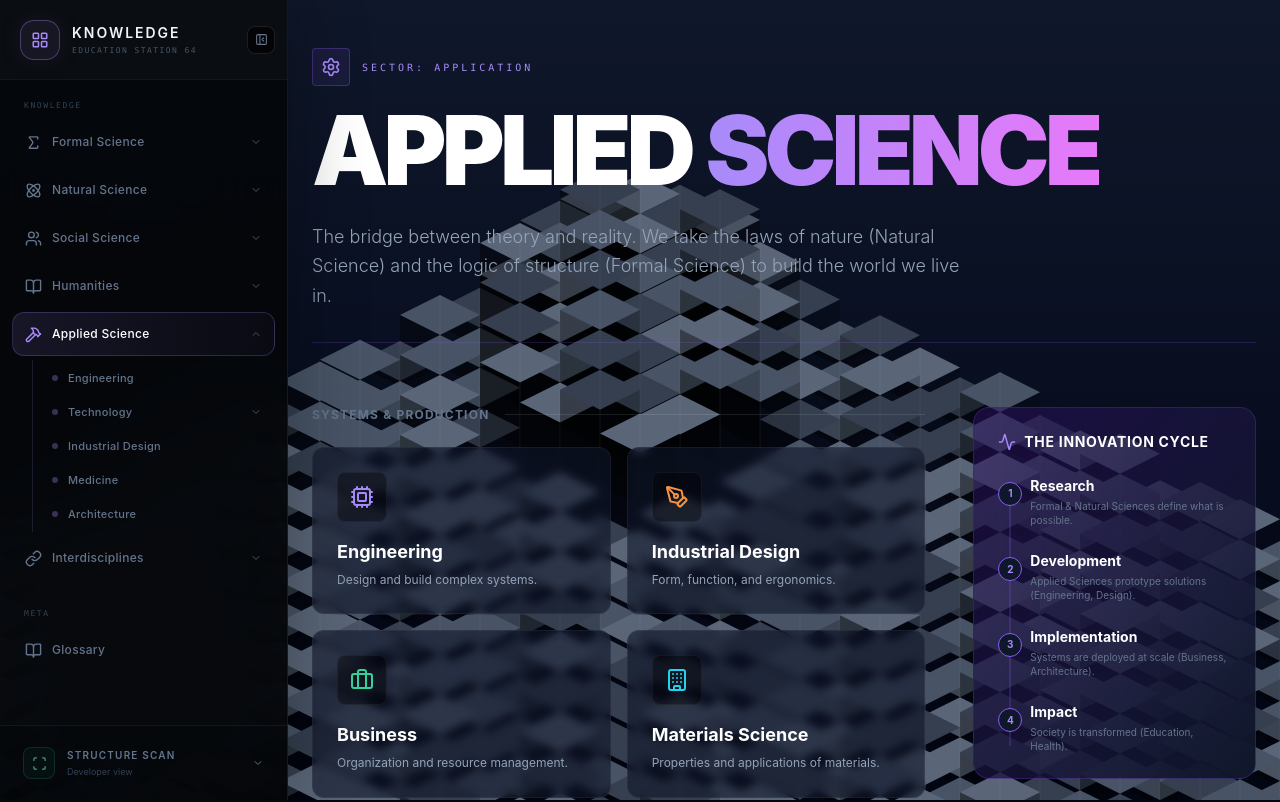
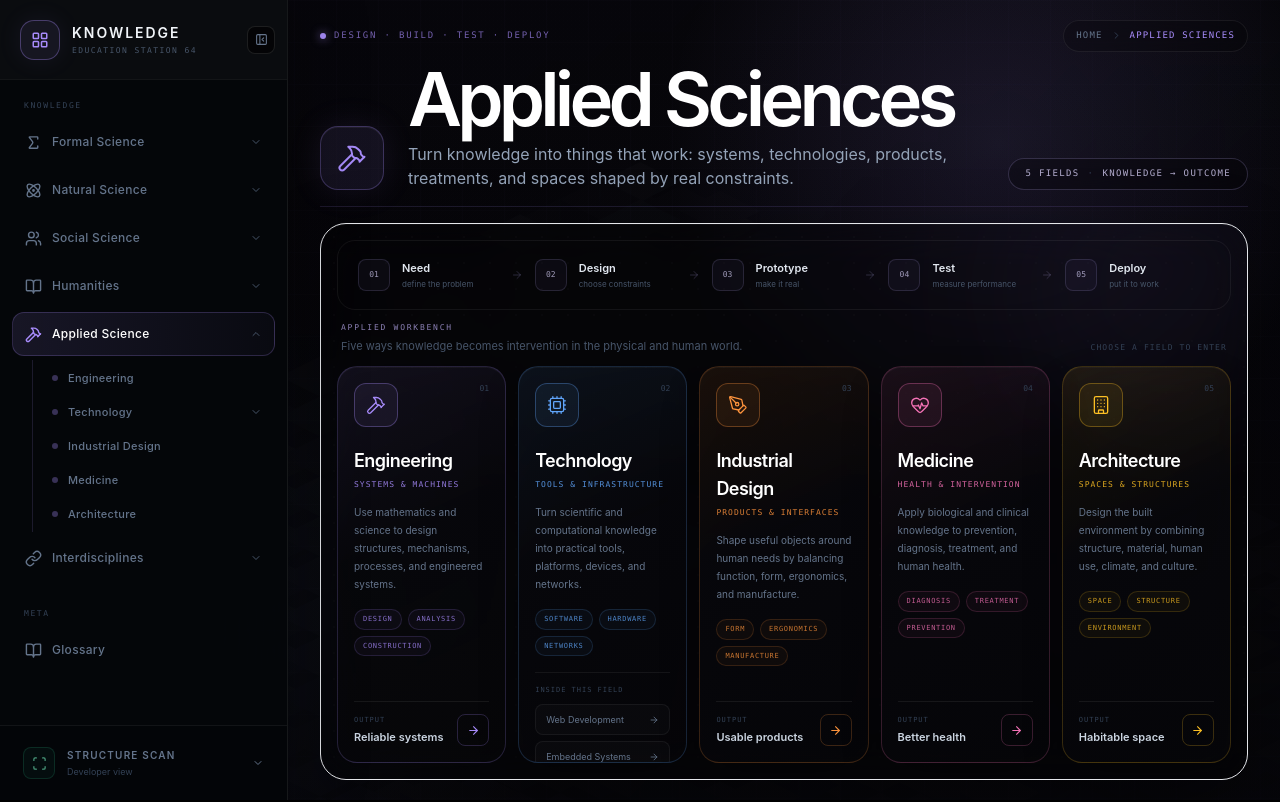
Before and after one commit to nickf723/ed-dev, a Next.js app: page /applied-science in a window 1280 px wide. Shown: the top 802 px of the page. Built offline with nearby package versions, Linux system fonts and the light colour scheme.

Commit message:
Rebuild Applied Science workbench

```diff
--- a/app/applied-science/page.tsx
+++ b/app/applied-science/page.tsx
@@ -1,146 +1,307 @@
-"use client";
 import Link from "next/link";
-import { motion } from "framer-motion";
+import {
+  ArrowRight,
+  Building,
+  Cpu,
+  Hammer,
+  HeartPulse,
+  PenTool,
+  type LucideIcon,
+} from "lucide-react";
+import DomainPageHeader from "@/app/_components/DomainPageHeader";
+import { curriculumRegistry } from "@/lib/curriculum/registry";
 import InfrastructureBackground from "./InfrastructureBackground";
-import {
-  Cpu, HeartPulse, Briefcase, Wheat,
-  Building, GraduationCap, Library, PenTool,
-  Settings, ArrowRight, Activity
-} from "lucide-react";
+
+type FieldPresentation = {
+  icon: LucideIcon;
+  rgb: string;
+  shortLabel: string;
+  description: string;
+  output: string;
+  tags: readonly string[];
+};
+
+type AppliedField = {
+  id: string;
+  label: string;
+  href: string;
+  status?: "active" | "placeholder";
+  children: readonly {
+    id: string;
+    label: string;
+    href: string;
+  }[];
+} & FieldPresentation;
+
+const PRESENTATION: Record<string, FieldPresentation> = {
+  "applied.engineering": {
+    icon: Hammer,
+    rgb: "167, 139, 250",
+    shortLabel: "Systems & machines",
+    description:
+      "Use mathematics and science to design structures, mechanisms, processes, and engineered systems.",
+    output: "Reliable systems",
+    tags: ["design", "analysis", "construction"],
+  },
+  "applied.technology": {
+    icon: Cpu,
+    rgb: "96, 165, 250",
+    shortLabel: "Tools & infrastructure",
+    description:
+      "Turn scientific and computational knowledge into practical tools, platforms, devices, and networks.",
+    output: "Working technology",
+    tags: ["software", "hardware", "networks"],
+  },
+  "applied.industrial-design": {
+    icon: PenTool,
+    rgb: "251, 146, 60",
+    shortLabel: "Products & interfaces",
+    description:
+      "Shape useful objects around human needs by balancing function, form, ergonomics, and manufacture.",
+    output: "Usable products",
+    tags: ["form", "ergonomics", "manufacture"],
+  },
+  "applied.medicine": {
+    icon: HeartPulse,
+    rgb: "244, 114, 182",
+    shortLabel: "Health & intervention",
+    description:
+      "Apply biological and clinical knowledge to prevention, diagnosis, treatment, and human health.",
+    output: "Better health",
+    tags: ["diagnosis", "treatment", "prevention"],
+  },
+  "applied.architecture": {
+    icon: Building,
+    rgb: "251, 191, 36",
+    shortLabel: "Spaces & structures",
+    description:
+      "Design the built environment by combining structure, material, human use, climate, and culture.",
+    output: "Habitable space",
+    tags: ["space", "structure", "environment"],
+  },
+};
+
+const STAGES = [
+  { index: "01", label: "Need", detail: "define the problem" },
+  { index: "02", label: "Design", detail: "choose constraints" },
+  { index: "03", label: "Prototype", detail: "make it real" },
+  { index: "04", label: "Test", detail: "measure performance" },
+  { index: "05", label: "Deploy", detail: "put it to work" },
+] as const;
 
 export default function AppliedSciencePage() {
-  const domains = [
-    {
-      category: "Systems & Production",
-      items: [
-        { id: 'engineering', title: 'Engineering', href: '/applied-science/engineering', icon: Cpu, color: 'text-violet-400', desc: 'Design and build complex systems.' },
-        { id: 'design', title: 'Industrial Design', href: '/applied-science/industrial-design', icon: PenTool, color: 'text-orange-400', desc: 'Form, function, and ergonomics.' },
-        { id: 'business', title: 'Business', href: '/applied-science/business', icon: Briefcase, color: 'text-emerald-400', desc: 'Organization and resource management.' },
-        { id: 'materials', title: 'Materials Science', href: '/applied-science/materials-science', icon: Building, color: 'text-cyan-400', desc: 'Properties and applications of materials.' },
-      ]
-    },
-    {
-      category: "Life & Environment",
-      items: [
-        { id: 'health', title: 'Health', href: '/applied-science/health', icon: HeartPulse, color: 'text-rose-400', desc: 'Healing and physiology.' },
-        { id: 'agriculture', title: 'Agriculture', href: '/applied-science/agriculture', icon: Wheat, color: 'text-green-400', desc: 'Cultivation and food systems.' },
-      ]
-    },
-    {
-      category: "Society & Information",
-      items: [
-        { id: 'architecture', title: 'Architecture', href: '/applied-science/architecture', icon: Building, color: 'text-amber-400', desc: 'The built environment.' },
-        { id: 'education', title: 'Education', href: '/applied-science/education', icon: GraduationCap, color: 'text-blue-400', desc: 'Pedagogy and learning systems.' },
-        { id: 'library', title: 'Library Science', href: '/applied-science/library-science', icon: Library, color: 'text-cyan-400', desc: 'Organization of information.' },
-      ]
-    }
-  ];
+  const applied = curriculumRegistry
+    .allDomains()
+    .find((domain) => domain.domainId === "applied");
+
+  if (!applied) {
+    throw new Error("Applied Science is missing from the curriculum registry.");
+  }
+
+  const fields: AppliedField[] = applied.children.map((node) => {
+    const presentation = PRESENTATION[node.id] ?? {
+      icon: Hammer,
+      rgb: "167, 139, 250",
+      shortLabel: "Knowledge in action",
+      description: node.description ?? `Apply knowledge through ${node.label}.`,
+      output: "Practical outcomes",
+      tags: ["apply", "test", "build"],
+    };
+
+    return {
+      id: node.id,
+      label: node.label,
+      href: node.href,
+      status: node.status,
+      children: (node.children ?? []).map((child) => ({
+        id: child.id,
+        label: child.label,
+        href: child.href,
+      })),
+      ...presentation,
+    };
+  });
 
   return (
-    <main className="relative min-h-screen bg-gray-950 text-slate-200 overflow-hidden font-sans selection:bg-violet-500/30">
-      <InfrastructureBackground />
-      <div className="absolute inset-0 bg-radial-vignette opacity-50 pointer-events-none" />
+    <main className="relative min-h-screen overflow-x-hidden bg-[#07060a] text-slate-100 selection:bg-violet-400/25 xl:h-screen xl:overflow-hidden">
+      <div className="pointer-events-none fixed inset-0 z-0 opacity-25 saturate-75">
+        <InfrastructureBackground />
+      </div>
+      <div className="pointer-events-none fixed inset-0 z-0 bg-[radial-gradient(circle_at_78%_18%,rgba(167,139,250,0.14),transparent_28%),radial-gradient(circle_at_18%_82%,rgba(96,165,250,0.07),transparent_28%),linear-gradient(135deg,rgba(7,6,10,0.76),rgba(5,5,8,0.93))]" />
+      <div className="pointer-events-none fixed inset-0 z-[1] opacity-55 [background-image:linear-gradient(rgba(167,139,250,0.026)_1px,transparent_1px),linear-gradient(90deg,rgba(167,139,250,0.026)_1px,transparent_1px)] [background-size:42px_42px]" />
+      <div className="pointer-events-none fixed inset-0 z-[1] bg-[linear-gradient(to_bottom,rgba(7,6,10,0.03),rgba(7,6,10,0.58))]" />
 
-      <div className="relative z-10 container mx-auto px-6 py-12">
-        {/* HERO HUD */}
-        <header className="mb-16 border-b border-violet-500/20 pb-8">
-          <div className="flex items-center gap-3 mb-4">
-            <div className="p-2 bg-violet-500/10 border border-violet-500/30 rounded">
-              <Settings className="text-violet-400 animate-spin-slow" size={20} />
+      <div className="relative z-10 mx-auto flex min-h-screen w-full max-w-[1500px] flex-col px-4 py-4 sm:px-6 xl:h-screen xl:min-h-0 xl:px-8 xl:py-5">
+        <DomainPageHeader
+          breadcrumbs={[
+            { label: "Home", href: "/" },
+            { label: "Applied Sciences" },
+          ]}
+          eyebrow="Design · Build · Test · Deploy"
+          icon={Hammer}
+          title={<span>Applied Sciences</span>}
+          subtitle="Turn knowledge into things that work: systems, technologies, products, treatments, and spaces shaped by real constraints."
+          accentRgb="167, 139, 250"
+          titleClassName="text-[clamp(3.2rem,5.8vw,5.9rem)] font-semibold leading-[0.84] tracking-[-0.065em] text-white"
+          iconClassName="rounded-[18px]"
+          aside={
+            <div className="flex items-center gap-2 rounded-full border border-violet-300/20 bg-black/25 px-4 py-2 font-mono text-[9px] uppercase tracking-[0.15em] text-violet-200/80 backdrop-blur-md">
+              <span>{fields.length} fields</span>
+              <span className="text-slate-700">·</span>
+              <span>knowledge → outcome</span>
             </div>
-            <span className="text-[10px] font-mono uppercase tracking-[0.3em] text-violet-400">
-              Sector: Application
-            </span>
-          </div>
-          <h1 className="text-6xl md:text-8xl font-black text-white tracking-tighter uppercase leading-none">
-            APPLIED <span className="text-transparent bg-clip-text bg-gradient-to-r from-violet-400 to-fuchsia-400">SCIENCE</span>
-          </h1>
-          <p className="mt-6 text-slate-400 max-w-2xl text-lg leading-relaxed font-light">
-            The bridge between theory and reality. We take the laws of nature (Natural Science) and the logic of structure (Formal Science) to build the world we live in.
-          </p>
-        </header>
+          }
+        />
 
-        {/* DOMAIN DASHBOARD */}
-        <div className="grid grid-cols-1 lg:grid-cols-12 gap-12">
+        <section className="relative mt-4 flex min-h-0 flex-1 flex-col overflow-hidden rounded-[26px] border border-violet-300/18 bg-black/[0.28] p-3 shadow-[inset_0_1px_0_rgba(255,255,255,0.04),0_28px_80px_rgba(0,0,0,0.30)] backdrop-blur-xl sm:p-4">
+          <div className="pointer-events-none absolute inset-0 opacity-45 [background-image:radial-gradient(circle_at_center,rgba(255,255,255,0.04)_1px,transparent_1.5px)] [background-size:26px_26px]" />
+          <div className="pointer-events-none absolute -right-20 -top-24 h-80 w-80 rounded-full bg-violet-400/[0.045] blur-3xl" />
 
-          {/* LEFT: THE DOMAIN MATRIX */}
-          <div className="lg:col-span-8 space-y-12">
-            {domains.map((section) => (
-              <section key={section.category}>
-                <h3 className="text-xs font-bold text-slate-500 uppercase tracking-widest mb-6 flex items-center gap-4">
-                  {section.category} <div className="h-px flex-1 bg-white/10" />
-                </h3>
-                <div className="grid grid-cols-1 md:grid-cols-2 gap-4">
-                  {section.items.map((item) => (
-                    <Link key={item.id} href={item.href} className="group relative p-6 bg-slate-900/60 border border-white/5 hover:border-violet-500/50 rounded-xl transition-all hover:-translate-y-1 backdrop-blur-sm">
-                      <div className="flex items-start justify-between mb-4">
-                        <div className={`p-3 rounded-lg bg-black/40 border border-white/5 ${item.color}`}>
-                          <item.icon size={24} />
-                        </div>
-                        <ArrowRight size={16} className="text-slate-600 group-hover:text-violet-400 transition-colors -translate-x-2 opacity-0 group-hover:opacity-100 group-hover:translate-x-0" />
-                      </div>
-                      <h4 className="text-lg font-bold text-white mb-1">{item.title}</h4>
-                      <p className="text-xs text-slate-400 leading-relaxed">{item.desc}</p>
-                    </Link>
-                  ))}
-                </div>
-              </section>
+          <div className="relative grid shrink-0 gap-2 rounded-[18px] border border-white/[0.06] bg-[#09080d]/72 p-2 md:grid-cols-5">
+            {STAGES.map((stage, index) => (
+              <div key={stage.label} className="relative flex items-center gap-3 rounded-[13px] px-3 py-2.5">
+                {index < STAGES.length - 1 ? (
+                  <ArrowRight
+                    size={12}
+                    className="absolute -right-2 top-1/2 z-10 hidden -translate-y-1/2 text-violet-300/20 md:block"
+                  />
+                ) : null}
+                <span className="flex h-8 w-8 shrink-0 items-center justify-center rounded-lg border border-violet-300/15 bg-violet-400/[0.045] font-mono text-[8px] text-violet-200/70">
+                  {stage.index}
+                </span>
+                <span className="min-w-0">
+                  <strong className="block text-[11px] font-semibold text-slate-200">{stage.label}</strong>
+                  <span className="mt-0.5 block text-[8px] text-slate-600">{stage.detail}</span>
+                </span>
+              </div>
             ))}
           </div>
 
-          {/* RIGHT: INNOVATION SIDEBAR */}
-          <div className="lg:col-span-4 space-y-8">
-            {/* Widget: The Innovation Cycle */}
-            <div className="p-6 rounded-2xl bg-gradient-to-br from-violet-950/50 to-slate-900 border border-violet-500/20">
-              <div className="flex items-center gap-2 mb-6">
-                <Activity size={18} className="text-violet-400" />
-                <h3 className="font-bold text-white text-sm uppercase tracking-wider">The Innovation Cycle</h3>
-              </div>
-
-              <div className="space-y-6 relative">
-                {/* Connecting Line */}
-                <div className="absolute left-[11px] top-2 bottom-2 w-0.5 bg-violet-500/20" />
-
-                {[
-                  { title: "Research", desc: "Formal & Natural Sciences define what is possible." },
-                  { title: "Development", desc: "Applied Sciences prototype solutions (Engineering, Design)." },
-                  { title: "Implementation", desc: "Systems are deployed at scale (Business, Architecture)." },
-                  { title: "Impact", desc: "Society is transformed (Education, Health)." }
-                ].map((step, i) => (
-                  <div key={step.title} className="relative pl-8">
-                    <div className="absolute left-0 top-1.5 w-6 h-6 rounded-full bg-slate-900 border border-violet-500 text-[10px] flex items-center justify-center text-violet-400 font-bold z-10">
-                      {i + 1}
-                    </div>
-                    <h4 className="text-sm font-bold text-white">{step.title}</h4>
-                    <p className="text-[10px] text-slate-500 leading-snug mt-1">{step.desc}</p>
-                  </div>
-                ))}
-              </div>
+          <div className="relative mt-3 flex items-end justify-between gap-4 px-1">
+            <div>
+              <div className="font-mono text-[8px] uppercase tracking-[0.22em] text-violet-300/70">Applied workbench</div>
+              <p className="mt-1 text-[11px] text-slate-600">Five ways knowledge becomes intervention in the physical and human world.</p>
             </div>
-
-            {/* Widget: Interdisciplinary Links */}
-            <div className="p-6 rounded-2xl bg-black/40 border border-white/10">
-              <h3 className="font-bold text-white text-sm mb-4">Core Dependencies</h3>
-              <div className="flex flex-wrap gap-2">
-                <Badge text="Physics → Engineering" color="bg-emerald-500/10 text-emerald-400 border-emerald-500/20" />
-                <Badge text="Biology → Medicine" color="bg-rose-500/10 text-rose-400 border-rose-500/20" />
-                <Badge text="Math → Computer Sci" color="bg-cyan-500/10 text-cyan-400 border-cyan-500/20" />
-                <Badge text="Psychology → Education" color="bg-amber-500/10 text-amber-400 border-amber-500/20" />
-                <Badge text="Art → Architecture" color="bg-orange-500/10 text-orange-400 border-orange-500/20" />
-              </div>
-            </div>
+            <div className="hidden font-mono text-[8px] uppercase tracking-[0.14em] text-slate-700 sm:block">choose a field to enter</div>
           </div>
 
-        </div>
+          <div className="relative mt-3 grid min-h-0 flex-1 auto-rows-fr gap-3 md:grid-cols-2 xl:grid-cols-5">
+            {fields.map((field, index) => (
+              <AppliedFieldCard key={field.id} field={field} index={index} />
+            ))}
+          </div>
+        </section>
       </div>
     </main>
   );
 }
 
-function Badge({ text, color }: { text: string, color: string }) {
+function AppliedFieldCard({
+  field,
+  index,
+}: {
+  field: AppliedField;
+  index: number;
+}) {
+  const Icon = field.icon;
+  const planned = field.status === "placeholder";
+
   return (
-    <span className={`px-2 py-1 rounded text-[10px] font-mono border ${color}`}>
-      {text}
-    </span>
-  )
+    <article
+      className={`group relative flex min-h-[250px] flex-col overflow-hidden rounded-[20px] border p-4 backdrop-blur-md transition-all duration-300 ${planned ? "opacity-50" : "hover:-translate-y-0.5"}`}
+      style={{
+        borderColor: `rgba(${field.rgb},0.20)`,
+        background: `linear-gradient(155deg, rgba(${field.rgb},0.085), rgba(8,8,12,0.82) 42%, rgba(7,7,10,0.72))`,
+        boxShadow: `inset 0 1px 0 rgba(255,255,255,0.035), 0 20px 45px rgba(0,0,0,0.12)`,
+      }}
+    >
+      <div
+        className="pointer-events-none absolute inset-0 opacity-0 transition-opacity duration-300 group-hover:opacity-100"
+        style={{ background: `linear-gradient(145deg, rgba(${field.rgb},0.12), transparent 58%)` }}
+      />
+
+      <div className="relative flex h-full flex-col">
+        <div className="flex items-start justify-between gap-3">
+          <span
+            className="flex h-11 w-11 items-center justify-center rounded-xl border"
+            style={{
+              color: `rgb(${field.rgb})`,
+              borderColor: `rgba(${field.rgb},0.32)`,
+              background: `rgba(${field.rgb},0.07)`,
+            }}
+          >
+            <Icon size={20} strokeWidth={1.55} />
+          </span>
+          <span className="font-mono text-[8px] text-slate-700">{String(index + 1).padStart(2, "0")}</span>
+        </div>
+
+        <div className="mt-5">
+          <h2 className="text-lg font-semibold tracking-[-0.03em] text-white">{field.label}</h2>
+          <div
+            className="mt-1 font-mono text-[8px] uppercase tracking-[0.13em]"
+            style={{ color: `rgba(${field.rgb},0.86)` }}
+          >
+            {field.shortLabel}
+          </div>
+          <p className="mt-3 text-[10px] leading-[18px] text-slate-500">{field.description}</p>
+        </div>
+
+        <div className="mt-4 flex flex-wrap gap-1.5">
+          {field.tags.map((tag) => (
+            <span
+              key={tag}
+              className="rounded-full border px-2 py-1 font-mono text-[7px] uppercase tracking-[0.1em]"
+              style={{
+                color: `rgba(${field.rgb},0.78)`,
+                borderColor: `rgba(${field.rgb},0.16)`,
+                background: `rgba(${field.rgb},0.04)`,
+              }}
+            >
+              {tag}
+            </span>
+          ))}
+        </div>
+
+        {field.children.length > 0 ? (
+          <div className="mt-4 border-t border-white/[0.06] pt-3">
+            <div className="font-mono text-[7px] uppercase tracking-[0.14em] text-slate-700">Inside this field</div>
+            <div className="mt-2 space-y-1.5">
+              {field.children.map((child) => (
+                <Link
+                  key={child.id}
+                  href={child.href}
+                  className="flex items-center justify-between rounded-lg border border-white/[0.055] bg-white/[0.018] px-2.5 py-2 text-[9px] text-slate-500 transition-colors hover:border-white/[0.12] hover:text-slate-200"
+                >
+                  {child.label}
+                  <ArrowRight size={10} />
+                </Link>
+              ))}
+            </div>
+          </div>
+        ) : null}
+
+        <div className="mt-auto border-t border-white/[0.065] pt-3">
+          <div className="flex items-center justify-between gap-3">
+            <span>
+              <span className="block font-mono text-[7px] uppercase tracking-[0.14em] text-slate-700">Output</span>
+              <strong className="mt-1 block text-[11px] font-semibold text-slate-300">{field.output}</strong>
+            </span>
+            {!planned ? (
+              <Link
+                href={field.href}
+                aria-label={`Open ${field.label}`}
+                className="flex h-8 w-8 shrink-0 items-center justify-center rounded-lg border transition-colors hover:bg-white/[0.05]"
+                style={{
+                  color: `rgb(${field.rgb})`,
+                  borderColor: `rgba(${field.rgb},0.22)`,
+                }}
+              >
+                <ArrowRight size={13} />
+              </Link>
+            ) : null}
+          </div>
+        </div>
+      </div>
+    </article>
+  );
 }
```
